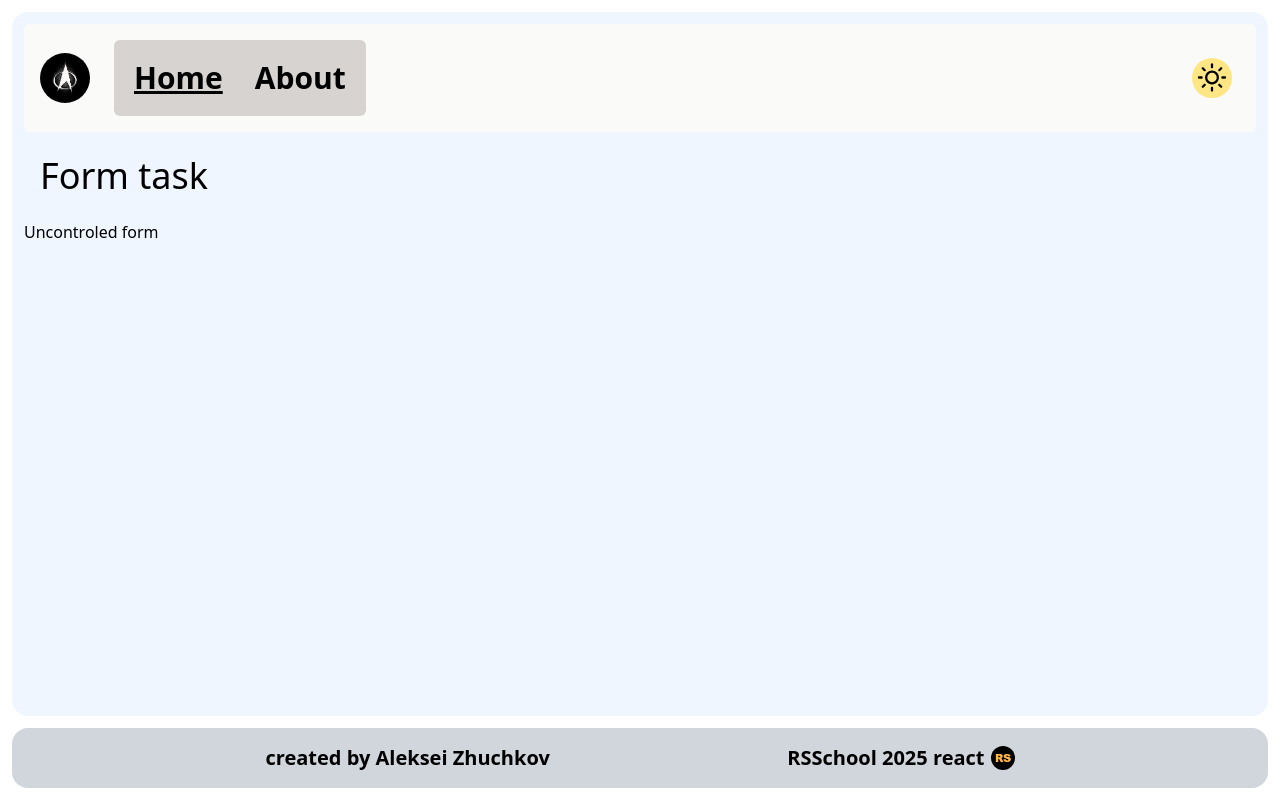
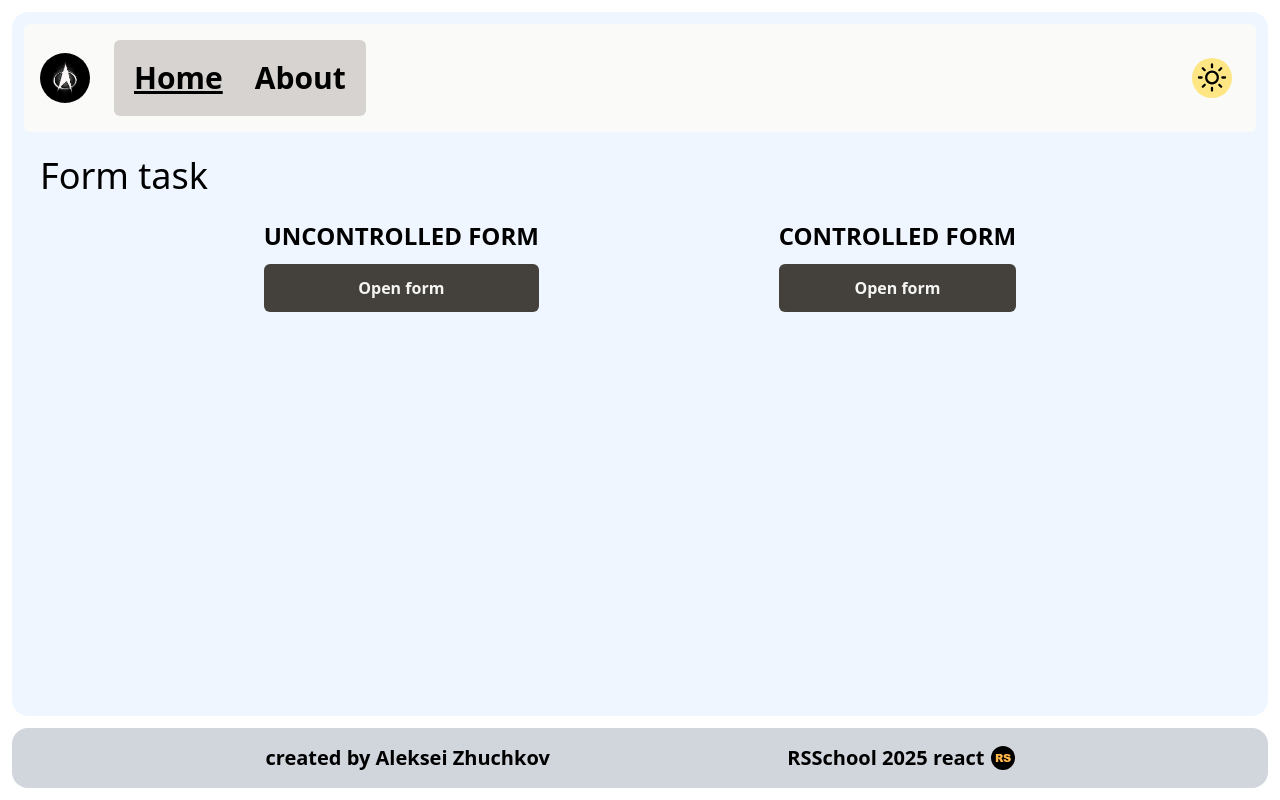
Before and after one commit to kelzerock/rs-react-2025, a React (Vite) app: page / in a window 1280 px wide. Built offline with nearby package versions, Linux system fonts and the light colour scheme.

Commit message:
feat: add portal for modal

```diff
--- /dev/null
+++ b/src/components/Modal.tsx
@@ -0,0 +1,29 @@
+import type { JSX } from "react";
+import { createPortal } from "react-dom";
+
+export const Modal = ({
+  formTemplate: FormTemplate,
+  isOpen,
+  close,
+}: {
+  formTemplate: () => JSX.Element;
+  isOpen: boolean;
+  close: () => void;
+}) => {
+  if (!isOpen) return null;
+
+  const modal = (
+    <>
+      <div
+        className="fixed top-0 left-0 w-full h-full bg-stone-900/50 backdrop-blur-md"
+        onClick={close}
+      >
+        <div className="bg-stone-100 rounded-md p-3 fixed top-3 left-1/2 -translate-x-1/2 w-11/12 sm:w-9/12 md:w-auto">
+          <h3>Modal window</h3>
+          <FormTemplate />
+        </div>
+      </div>
+    </>
+  );
+  return createPortal(modal, document.body);
+};
--- /dev/null
+++ b/src/components/forms/ControlledForm copy.tsx
@@ -0,0 +1,3 @@
+export const ControlledForm = () => {
+  return <div>ControlledForm</div>;
+};
--- /dev/null
+++ b/src/components/forms/UncontrolledForm.tsx
@@ -0,0 +1,3 @@
+export const UncontrolledForm = () => {
+  return <div>UncontrolledForm</div>;
+};
--- a/src/index.css
+++ b/src/index.css
@@ -6,3 +6,11 @@ html,
 body {
   height: 100%;
 }
+
+body {
+  position: relative;
+}
+
+.btn-form-open {
+  @apply bg-stone-700 text-stone-100 p-3 rounded-md font-semibold hover:bg-stone-800 hover:cursor-pointer transition-colors duration-300 dark:hover:bg-stone-500;
+}
--- a/src/page/homePage/HomePage.tsx
+++ b/src/page/homePage/HomePage.tsx
@@ -1,15 +1,43 @@
+import { useState, type JSX } from "react";
+import { ControlledForm } from "../../components/forms/ControlledForm copy";
+import { UncontrolledForm } from "../../components/forms/UncontrolledForm";
+import { Modal } from "../../components/Modal";
+
 export const HomePage = () => {
+  const [isOpen, setIsOpen] = useState(false);
+  const [formTemplate, setFormTemplate] = useState<() => JSX.Element>(
+    () => ControlledForm,
+  );
+  const handleClick = (control: boolean) => {
+    setFormTemplate(() => (control ? ControlledForm : UncontrolledForm));
+    setIsOpen(true);
+  };
+
+  const handleClose = () => setIsOpen(false);
   return (
     <>
       <h1 className="p-4 text-4xl dark:text-stone-400" data-testid="test-main">
         Form task
       </h1>
-      <section>
-        <div>
-          <h2>Uncontroled form</h2>
-          <button></button>
+      <section className="flex flex-col sm:flex-row justify-evenly">
+        <div className="flex flex-col gap-3">
+          <h2 className="text-2xl uppercase font-semibold dark:text-stone-300">
+            Uncontrolled form
+          </h2>
+          <button className="btn-form-open" onClick={() => handleClick(false)}>
+            Open form
+          </button>
+        </div>
+        <div className="flex flex-col gap-3">
+          <h2 className="text-2xl uppercase font-semibold dark:text-stone-300">
+            Controlled form
+          </h2>
+          <button className="btn-form-open" onClick={() => handleClick(true)}>
+            Open form
+          </button>
         </div>
       </section>
+      <Modal isOpen={isOpen} formTemplate={formTemplate} close={handleClose} />
     </>
   );
 };
```
